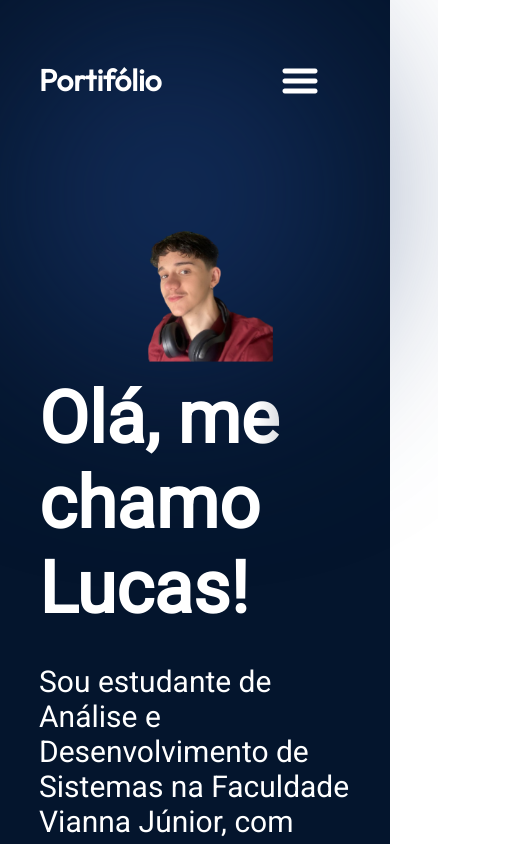
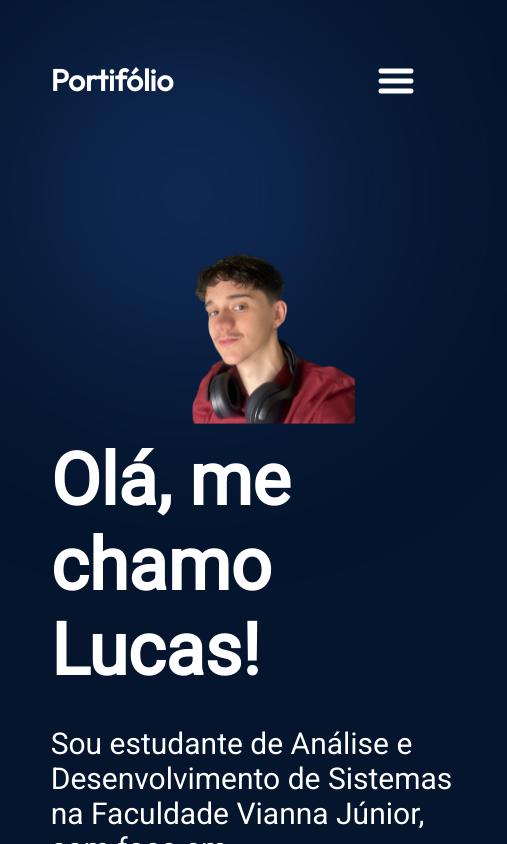
Before and after one commit to Menon04/Portfolio, a React (Vite) app: page / in a window 390 px wide. Shown: the top 844 px of the page, 507 px wide, since content can reach past the window. Built offline with nearby package versions, Linux system fonts and the light colour scheme.

Commit message:
now i really fixed

```diff
--- a/src/App.module.css
+++ b/src/App.module.css
@@ -5,3 +5,11 @@
   width: 100%;
   height: 100%;
 }
+
+@media screen and (max-width: 830px) {
+  .App{
+    background-color: var(--color-bg);
+    width: 130%;
+    height: 100%;
+  }
+}
--- a/src/components/Projects/ProjectCard.module.css
+++ b/src/components/Projects/ProjectCard.module.css
@@ -65,12 +65,3 @@
   background: var(--color-primary);
   padding: 1px 22px;
 }
-
-@media screen and (max-width: 830px) {
-  .wrapper {
-    display: flex;
-    justify-content: center;
-    align-items: center;
-    height: 80vh
-  }
-}
--- a/src/components/Projects/Projects.module.css
+++ b/src/components/Projects/Projects.module.css
@@ -53,5 +53,8 @@
 }
 
 @media screen and (max-width: 830px) {
-
+  .container{
+    height: 30%;
+    width: 50%;
+  }
 }
```
